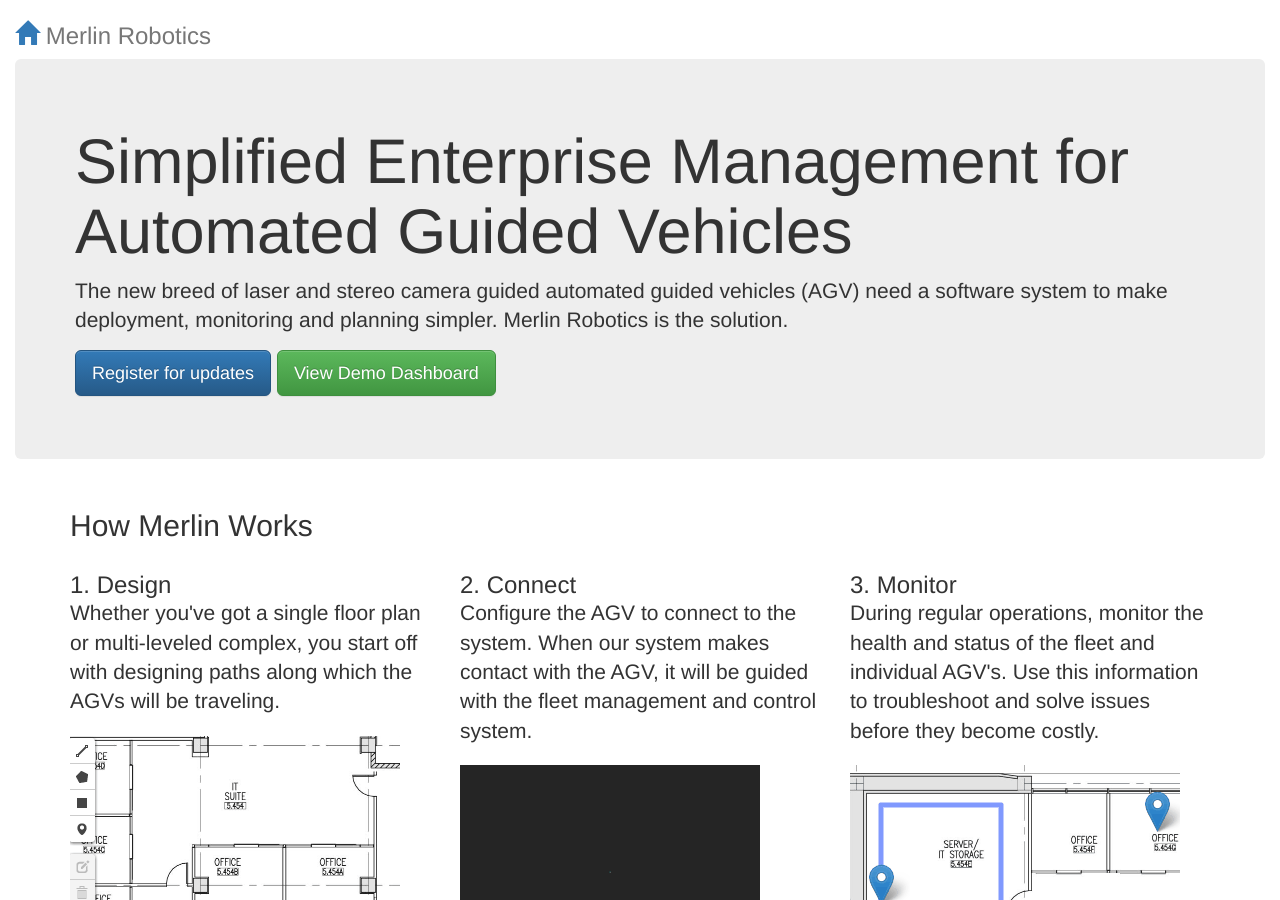
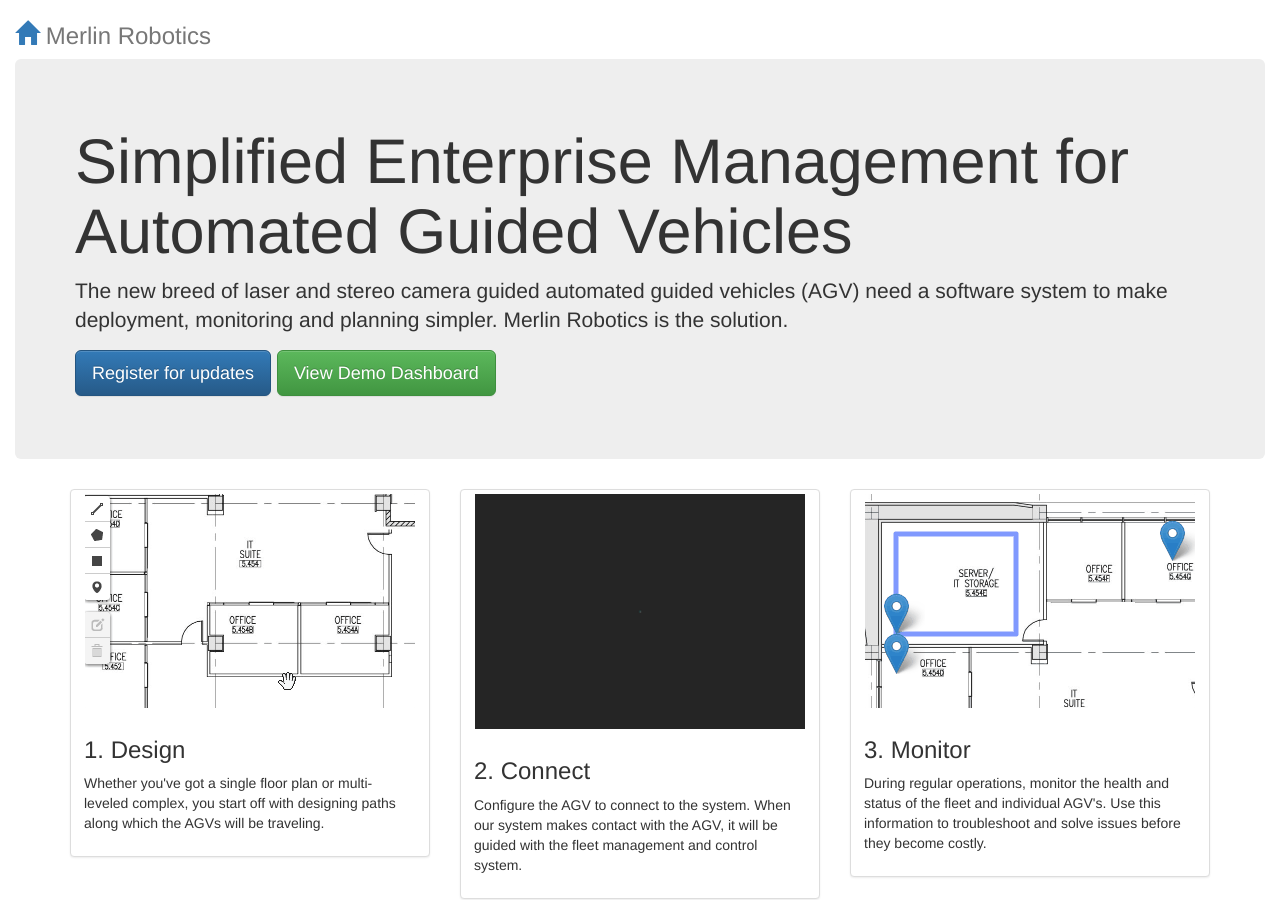
Before and after one commit to virajranjankumar/merlin, a Jekyll site: the page built from index.html, in a window 1280 px wide and 900 px high. Built offline with Jekyll 4.4.1, drawn with Linux system fonts in a browser that asks for light colours; nearby versions of some CDN libraries.

Commit message:
Converted first row to a simpler thumbnail row

```diff
--- a/index.html
+++ b/index.html
@@ -13,38 +13,35 @@
 </div>
 
 <div class="container marketing">
-
-<section class="row">
-  <div class="col-xs-12">
-  <section>
-    <h2 class="text-xs-center">How Merlin Works</h2>
-    <div class="row align-group-stretch">
-      <div class="text-xs-center col-md-4 col-xs-12">
-        <div>
-          <h3 class="text-thin">1. Design
-          <p class="fixed-height lead">Whether you've got a single floor plan or multi-leveled complex, you start off with designing paths along which the AGVs will be traveling.</p>
-        </div>
-        <img class="limit-full-width limit-height align-center" width="330" height="214" src="{{ site.baseurl }}/assets/editor.gif">
+<div class="row">
+  <div class="col-sm-6 col-md-4">
+    <div class="thumbnail">
+    <img class="align-center" width="330" height="214" src="{{ site.baseurl }}/assets/editor.gif">
+      <div class="caption">
+        <h3>1. Design</h3>
+        <p>Whether you've got a single floor plan or multi-leveled complex, you start off with designing paths along which the AGVs will be traveling.</p>
       </div>
-      <div class="text-xs-center col-md-4 col-xs-12">
-        <div>
-            <h3 class="text-thin">2. Connect
-            <p class="fixed-height lead">Configure the AGV to connect to the system. When our system makes contact with the AGV, it will be guided with the fleet management and control system.</p>
-          </div>
-          <img class="limit-full-width limit-height align-center" width="300" height="214" src="{{ site.baseurl }}/assets/wifi.gif">
-        </div>
-        <div class="text-xs-center col-md-4 col-xs-12">
-          <div>
-            <h3 class="text-thin">3. Monitor
-            <p class="fixed-height lead">During regular operations, monitor the health and status of the fleet and individual AGV's. Use this information to troubleshoot and solve issues before they become costly.</p>
-          </div>
-          <img class="limit-full-width limit-height align-center" width="330" height="214" src="{{ site.baseurl }}/assets/dashboard.gif">
-        </div>
+    </div>
+  </div>
+  <div class="col-sm-6 col-md-4">
+    <div class="thumbnail">
+    <img class="align-center" width="330" height="214" src="{{ site.baseurl }}/assets/wifi.gif">
+      <div class="caption">
+        <h3>2. Connect</h3>
+        <p>Configure the AGV to connect to the system. When our system makes contact with the AGV, it will be guided with the fleet management and control system.</p>
       </div>
-    </section>
+    </div>
   </div>
-</section>
-
+  <div class="col-sm-6 col-md-4">
+    <div class="thumbnail">
+    <img class="align-center" width="330" height="214" src="{{ site.baseurl }}/assets/dashboard.gif">
+      <div class="caption">
+        <h3>3. Monitor</h3>
+        <p>During regular operations, monitor the health and status of the fleet and individual AGV's. Use this information to troubleshoot and solve issues before they become costly.</p>
+      </div>
+    </div>
+  </div>
+</div>
 <hr class="featurette-divider">
 
 <div class="row">
```
